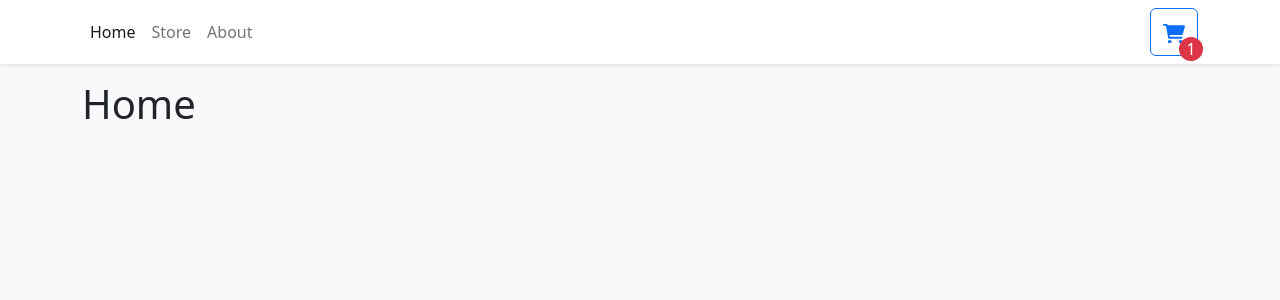
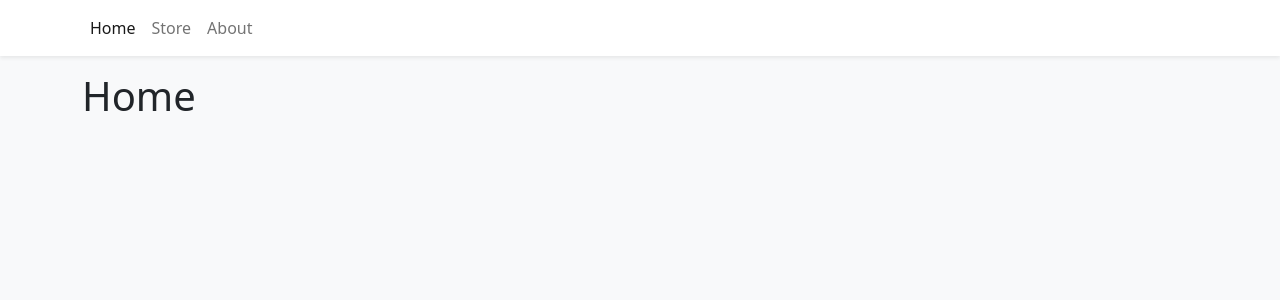
Before and after one commit to shymala-sidharth/React-Typescript-Shopping-Cart, a React (Vite) app: page / in a window 1280 px wide. Shown: the top 300 px of the page. Built offline with nearby package versions, Linux system fonts and the light colour scheme.

Commit message:
working buttons

```diff
--- a/src/components/Navbar.tsx
+++ b/src/components/Navbar.tsx
@@ -17,7 +17,12 @@
           About
         </Nav.Link>
       </Nav>
-      <Button style={{width: '3rem', height: '3rem', position:'relative'}} variant="outline-primary"
+      {cartQuantity > 0 && (
+
+
+      <Button
+      onClick={openCart}
+      style={{width: '3rem', height: '3rem', position:'relative'}} variant="outline-primary"
       className='rounded-square'>
       <svg
               xmlns="http://www.w3.org/2000/svg"
@@ -26,10 +31,11 @@
             >
               <path d="M96 0C107.5 0 117.4 8.19 119.6 19.51L121.1 32H541.8C562.1 32 578.3 52.25 572.6 72.66L518.6 264.7C514.7 278.5 502.1 288 487.8 288H170.7L179.9 336H488C501.3 336 512 346.7 512 360C512 373.3 501.3 384 488 384H159.1C148.5 384 138.6 375.8 136.4 364.5L76.14 48H24C10.75 48 0 37.25 0 24C0 10.75 10.75 0 24 0H96zM128 464C128 437.5 149.5 416 176 416C202.5 416 224 437.5 224 464C224 490.5 202.5 512 176 512C149.5 512 128 490.5 128 464zM512 464C512 490.5 490.5 512 464 512C437.5 512 416 490.5 416 464C416 437.5 437.5 416 464 416C490.5 416 512 437.5 512 464z" />
             </svg>
-            <div className="rounded-circle bg-danger d-flex justify-content-center align-items-center" style={{color: 'white', width: '1.5rem', height: '1.5rem', position:'absolute', bottom: 0, right: 0, transform: 'translate(25%, 25%)' }}>1
+            <div className="rounded-circle bg-danger d-flex justify-content-center align-items-center" style={{color: 'white', width: '1.5rem', height: '1.5rem', position:'absolute', bottom: 0, right: 0, transform: 'translate(25%, 25%)' }}>{cartQuantity}
 
             </div>
       </Button>
+      )}
     </Container>
   </NavbarBs>
 }
```
